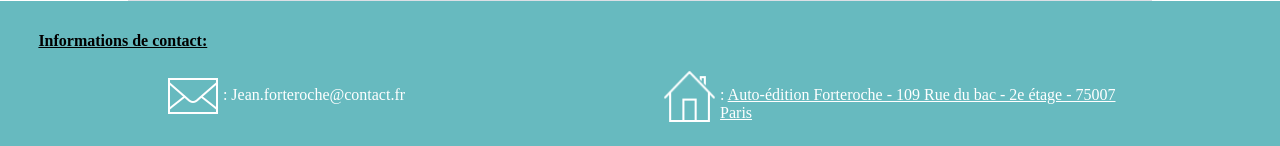
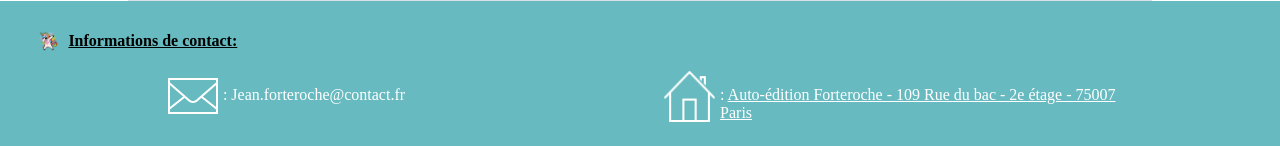
Before and after one commit to GeoffreySanchez/OC-Projet_4, a PHP site: page / in a window 1280 px wide. Shown: the part 1025-1171 px from the top of the page. Run offline with PHP 8.4, Linux system fonts and the light colour scheme; some libraries are stand-ins or nearby versions.

Commit message:
Ajout clin d'oeil

```diff
--- a/public/css/style.css
+++ b/public/css/style.css
@@ -172,6 +172,18 @@ alt {
 
 #contactCourrier img {
     max-height: 51px;
+}
+
+#contactTitle {
+    display: flex;
+    max-width: max-content;
+}
+
+#contactTitle img {
+    width: 20px;
+    height: 20px;
+    padding-top: 20px;
+    padding-right: 10px;
 }
 
 /* Home page */
--- a/view/frontend/template.php
+++ b/view/frontend/template.php
@@ -28,7 +28,10 @@
     <?= $content ?>
         <footer>
             <div id="contact">
-                <h4>Informations de contact: </h4>
+                <div id="contactTitle">
+                    <img src="public/images/unicorn_dab.png" alt="clin d'oeil">
+                    <h4>Informations de contact: </h4>
+                </div>
                 <div id="infosContact">
                     <div id="contactMail">
                         <img src="public/images/mail.png" alt="icone de mail" />
@@ -37,7 +40,7 @@
                     <div id="contactCourrier">
                         <img src="public/images/adresse.png" alt="icone de courrier" />
                         <p>
-                        <a href="https://www.google.com.br/maps/place/109+Rue+du+Bac,+75007+Paris/@48.8523109,2.323076,18z/data=!3m1!4b1!4m5!3m4!1s0x47e671d48f41b323:0xd28da53e242a5cba!8m2!3d48.8523099!4d2.3237267">: <span class="underline">Auto-édition Forteroche - 109 Rue du bac - 2e étage - 75007 Paris</span></a>
+                            <a href="https://www.google.com.br/maps/place/109+Rue+du+Bac,+75007+Paris/@48.8523109,2.323076,18z/data=!3m1!4b1!4m5!3m4!1s0x47e671d48f41b323:0xd28da53e242a5cba!8m2!3d48.8523099!4d2.3237267">: <span class="underline">Auto-édition Forteroche - 109 Rue du bac - 2e étage - 75007 Paris</span></a>
                         </p>
                     </div>
                 </div>
```
Also changed, not shown: public/images/unicorn_dab.png (added).
